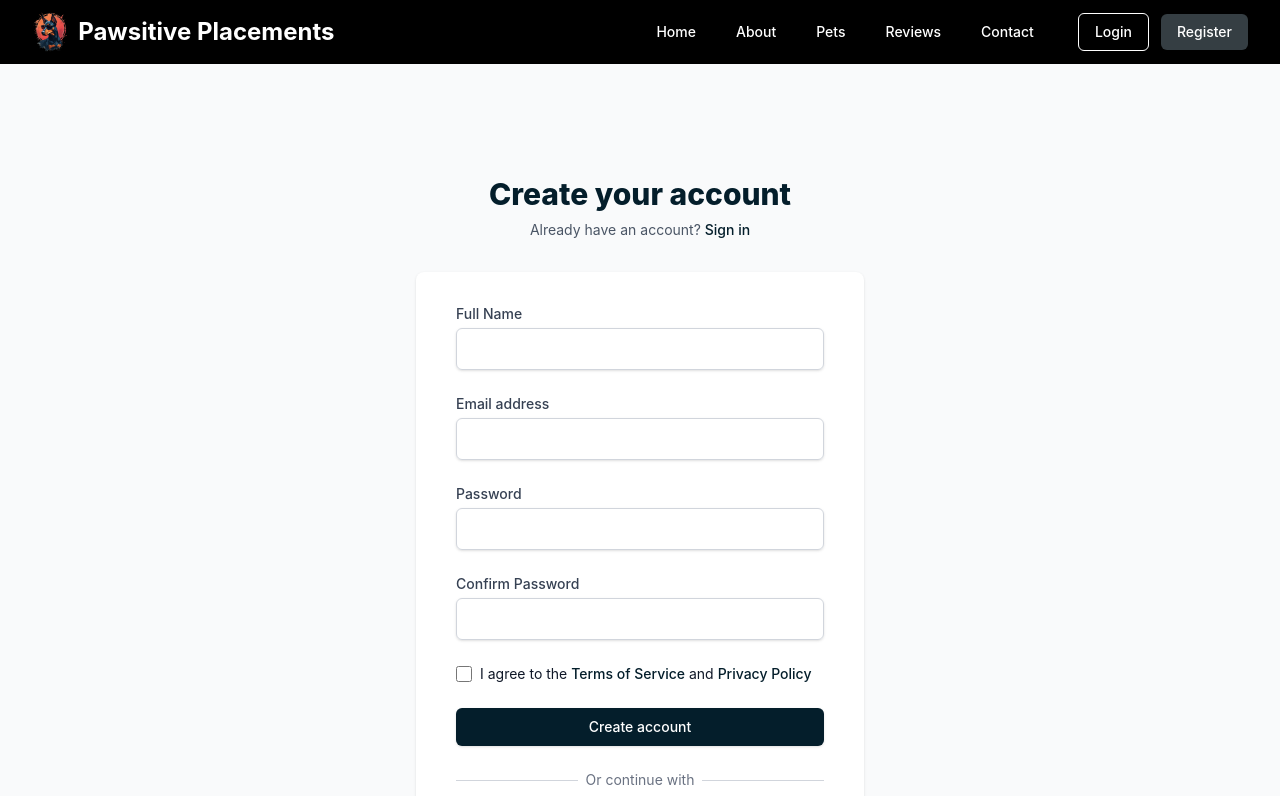
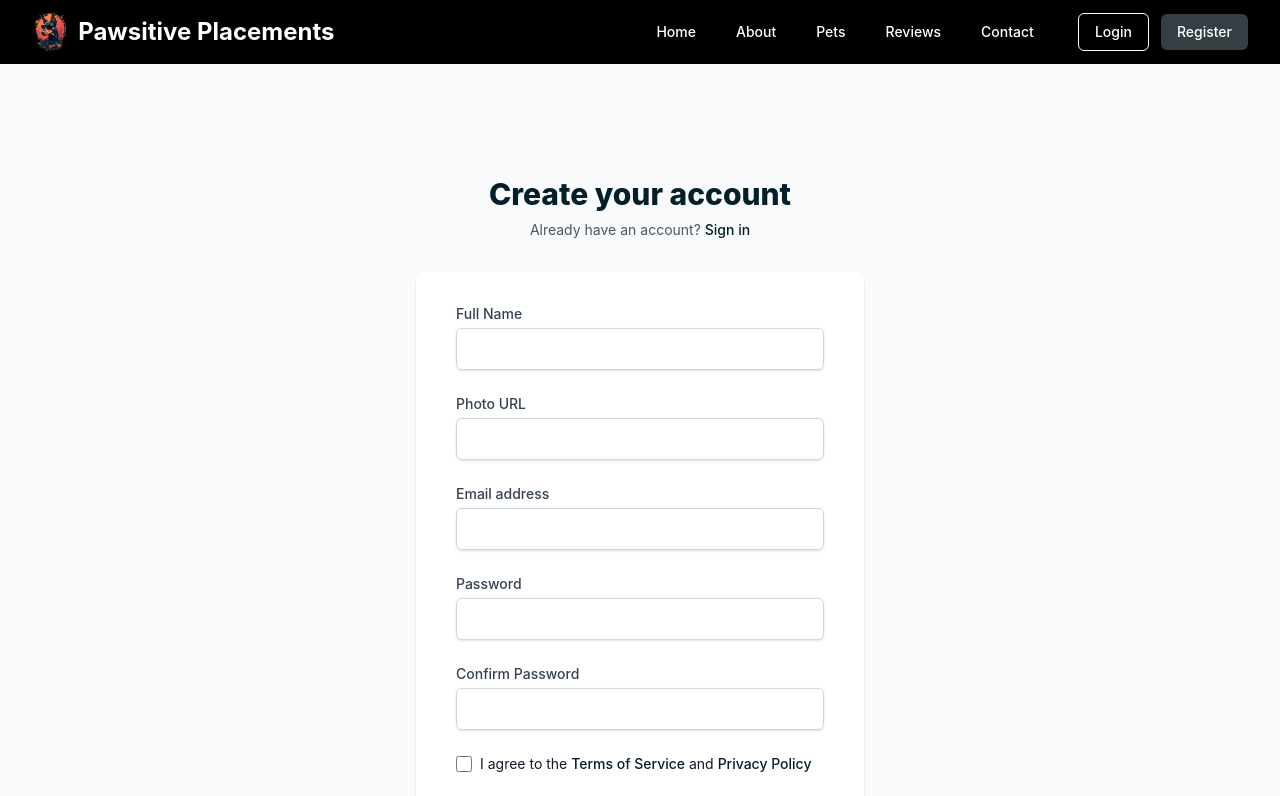
Before and after one commit to mirzawajihali/Pawsitive-Placements, a React (Vite) app in the folder pawsitive-placements-client/: page /register in a window 1280 px wide. Shown: the top 796 px of the page. Built offline with nearby package versions, Linux system fonts and the light colour scheme; no server answers.

Commit message:
user updated succesfully

```diff
--- a/pawsitive-placements-client/src/Layout/Navbar.jsx
+++ b/pawsitive-placements-client/src/Layout/Navbar.jsx
@@ -71,10 +71,12 @@ const Navbar = () => {
 
             {/* Login/Register Buttons */}
             {
-              user ? <div className='flex gap-1'>
+              user ? <div className='flex gap-2 items-center'>
+              <img className='h-8 w-8 rounded-full border-2 ' src={user.photoURL} alt="" />
               <h2 className={`px-3 py-2 rounded-md text-mg font-bold ${
                 isScrolled ? 'text-[#041E2B] hover:text-[#B9D9EB]' : 'text-white hover:text-[#B9D9EB]'
               }`} > {user.displayName}</h2>
+
                 <button onClick={logOut} className="px-4 py-2 rounded-md text-sm font-medium bg-[#353E43] text-white hover:bg-[#041E2B] transition-colors duration-200">Logout</button></div>
 
               : <div className="flex items-center space-x-3 ml-4">
--- a/pawsitive-placements-client/src/Provider/AuthProvider.jsx
+++ b/pawsitive-placements-client/src/Provider/AuthProvider.jsx
@@ -1,4 +1,4 @@
-import { createUserWithEmailAndPassword, GoogleAuthProvider, onAuthStateChanged, signInWithEmailAndPassword, signInWithPopup, signOut } from 'firebase/auth';
+import { createUserWithEmailAndPassword, GoogleAuthProvider, onAuthStateChanged, signInWithEmailAndPassword, signInWithPopup, signOut, updateProfile } from 'firebase/auth';
 import React, { createContext, useEffect, useState } from 'react';
 import auth from '../firebase/firebase.init';
 
@@ -34,13 +34,24 @@ const AuthProvider = ({children}) => {
         setLoading(true);
        return signOut(auth)
     }
+
+    const updateUserProfile =(name, photo)=>{
+     return updateProfile(auth.currentUser,{
+        displayName : name, photoURL : photo
+      })
+    }
+
+
+
     const authData ={
         user,
+        setUser,
         loading,
         signInWithGoogle,
         signInWithEmail,
         createUser,
-        logOut
+        logOut,
+        updateUserProfile
     }
 
    useEffect(() => {
--- a/pawsitive-placements-client/src/components/Register.jsx
+++ b/pawsitive-placements-client/src/components/Register.jsx
@@ -8,6 +8,7 @@ import { AuthContext } from '../Provider/AuthProvider';
 const Register = () => {
   const [formData, setFormData] = useState({
     name: '',
+    photo:'',
     email: '',
     password: '',
     confirmPassword: ''
@@ -16,7 +17,7 @@ const Register = () => {
   const [loading, setLoading] = useState(false);
   const [generalError, setGeneralError] = useState('');
 
-  const {createUser, setUser} = useContext(AuthContext)
+  const {createUser, setUser, updateUserProfile} = useContext(AuthContext)
 
   // const location = useLocation();
   const navigate = useNavigate();
@@ -81,14 +82,22 @@ const Register = () => {
 
         const email = form.email.value;
         const password = form.password.value;
+        const name = form.name.value;
+        const photo = form.photo.value;
+
 
 
         createUser(email, password)
         .then(result =>{
             const user = result.user;
             setUser(user);
+            updateUserProfile(name, photo)
+            .then(()=>{
+              console.log("user profile updated")
+            })
+            .catch(error => console.log(error))
 
-            navigate(from);
+            navigate("/");
         })
         .catch(error =>{
             console.log(error);
@@ -155,6 +164,26 @@ const Register = () => {
                 />
                 {errors.name && (
                   <p className="mt-1 text-sm text-red-600">{errors.name}</p>
+                )}
+              </div>
+            </div>
+            <div>
+              <label htmlFor="name" className="block text-sm font-medium text-gray-700">
+                Photo URL
+              </label>
+              <div className="mt-1">
+                <input
+                  id="photo"
+                  name="photo"
+                  type="text"
+                  autoComplete="photo"
+                  required
+                  value={formData.photo}
+                  onChange={handleChange}
+                  className={`appearance-none block w-full px-3 py-2 border ${errors.photo ? 'border-red-300' : 'border-gray-300'} rounded-md shadow-sm placeholder-gray-400 focus:outline-none focus:ring-[#B9D9EB] focus:border-[#B9D9EB]`}
+                />
+                {errors.photo && (
+                  <p className="mt-1 text-sm text-red-600">{errors.photo}</p>
                 )}
               </div>
             </div>
```
Also changed, not shown: pawsitive-placements-client/src/assets/images/licensed-image.jpeg (added).
